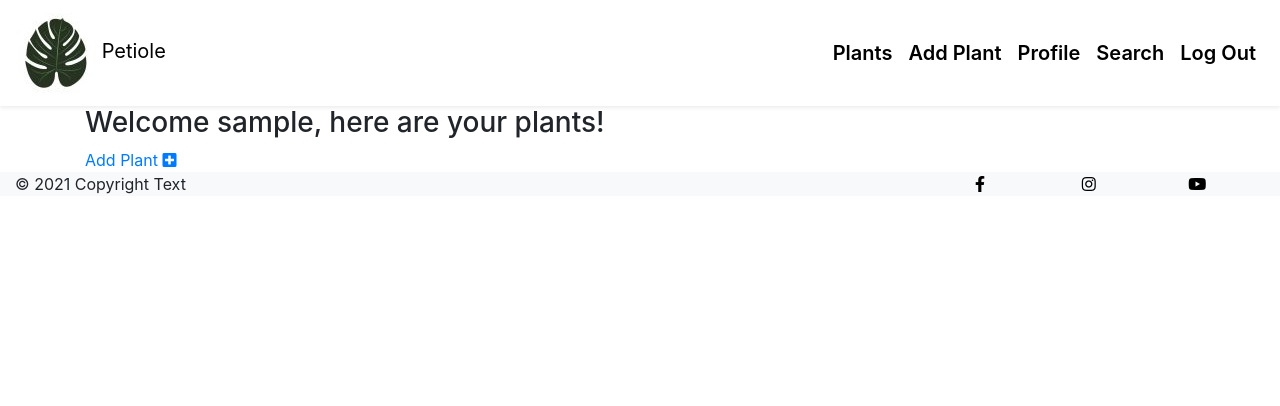
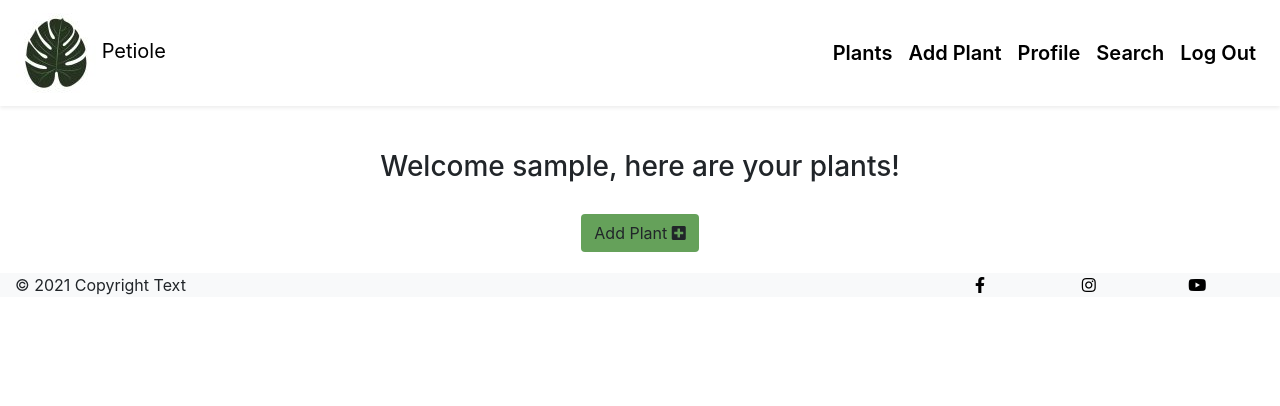
Before and after one commit to keeks-mtl/petiole, a Flask app: page /profile/1 in a window 1280 px wide. Shown: the top 406 px of the page. Run offline with Flask 2, Linux system fonts and the light colour scheme; the visitor is signed in with stand-in values (Sample User, id 1); a database or web service that is not in the repository returns one stand-in record (values such as "Sample title"); some libraries are stand-ins or nearby versions.

Commit message:
Add styles to profile.html

```diff
--- a/static/css/style.css
+++ b/static/css/style.css
@@ -1,3 +1,9 @@
+:root {
+  --main-color: #65A15A;
+  --secondary-color: #94A389;
+  --third-color: #A3797D;
+}
+
 .navbar a {
     color: black;
 }
@@ -8,7 +14,13 @@ nav .nav-link {
 }
 /* buttons */
 .green-btn {
-    background-color: #65A15A;
+    background-color: var(--main-color);
+}
+.del-btn {
+    background-color: var(--third-color);
+}
+.edit-btn {
+    background-color: var(--secondary-color);
 }
 .flashes h4 {
     line-height: 2;
@@ -20,6 +32,15 @@ nav .nav-link {
 
 /* register form */
 
-.register-form, .login-form {
+.register-form, .login-form, .profile-container {
     margin-top: 4%;
 }
+
+/* profile page */
+.profile-container a {
+    margin: 2%;
+}
+.plant-info {
+    background-color: rgba(240,252,242,0.2);
+    padding: 2%;
+}
--- a/templates/profile.html
+++ b/templates/profile.html
@@ -1,32 +1,29 @@
 {% extends "base.html" %}
 {% block content %}
 
-    <h3 class="center-align">
+    <div class="container profile-container">
+        <h3 class="text-center">
             Welcome {{ username }}, here are your plants!
         </h3>
-
         <div class="row">
-        <div class="col s12 center-align">
-            <a href="{{ url_for('add_plant') }}" class="btn-large">
+            <div class="col-12 text-center">
+                <a href="{{ url_for('add_plant') }}" class="btn green-btn">
                     Add Plant <i class="fas fa-plus-square right"></i>
                 </a>
             </div>
         </div>
-
+    </div>
 
     {% for plant in plants%}
         {% if session.user|lower == plant.created_by|lower %}
-            <div class="row">
-                <div class="col s12 m3">
-                    <div class="card blue-grey darken-1 center-align">
-                        <div class="card-content white-text">
-                            <div class="row">
-                                <div class="col s6">
+
+            <div class="row align-items-center plant-info">
+                <div class="col-6 text-center">
                     <img src="{{ plant.plant_image }}" class="card-img-top" alt="user submited image of plant">
                     <span class="card-title">{{ plant.plant_latin_name }}</span>
                     <h5 class="card-title"> <em>{{ plant.plant_common_name }}</em></h5>
                 </div>
-                                <div class="col s6">
+                <div class="col s6 text-center">
                     <h6 class="card-text"><strong> Care Information</strong></h6>
                     <p class="card-text">Lighting: {{ plant.lighting }}</p>
                     <p class="card-text">Watering: {{ plant.watering }}</p>
@@ -34,15 +31,12 @@
                     <p class="card-text">Humidity: {{ plant.humidity }}</p>
                     <p class="card-text">Grow Speed: {{ plant.grow_speed }}</p>
                     <div class="card-action">
-                                        <a href="{{ url_for('edit_plant', plant_id=plant._id) }}" class="btn">Edit</a>
-                                        <a href="{{ url_for('delete_plant', plant_id=plant._id) }}" class="btn" >Delete</a>
+                        <a href="{{ url_for('edit_plant', plant_id=plant._id) }}" class="btn edit-btn">Edit</a>
+                        <a href="{{ url_for('delete_plant', plant_id=plant._id) }}" class="btn del-btn" >Delete</a>
                     </div>
                 </div>
             </div>
-                        </div>
-                    </div>
-                </div>
-            </div>
+
         {% endif %}
     {% endfor %}
 
```
Lines whose indentation alone changed are shown as unchanged.
